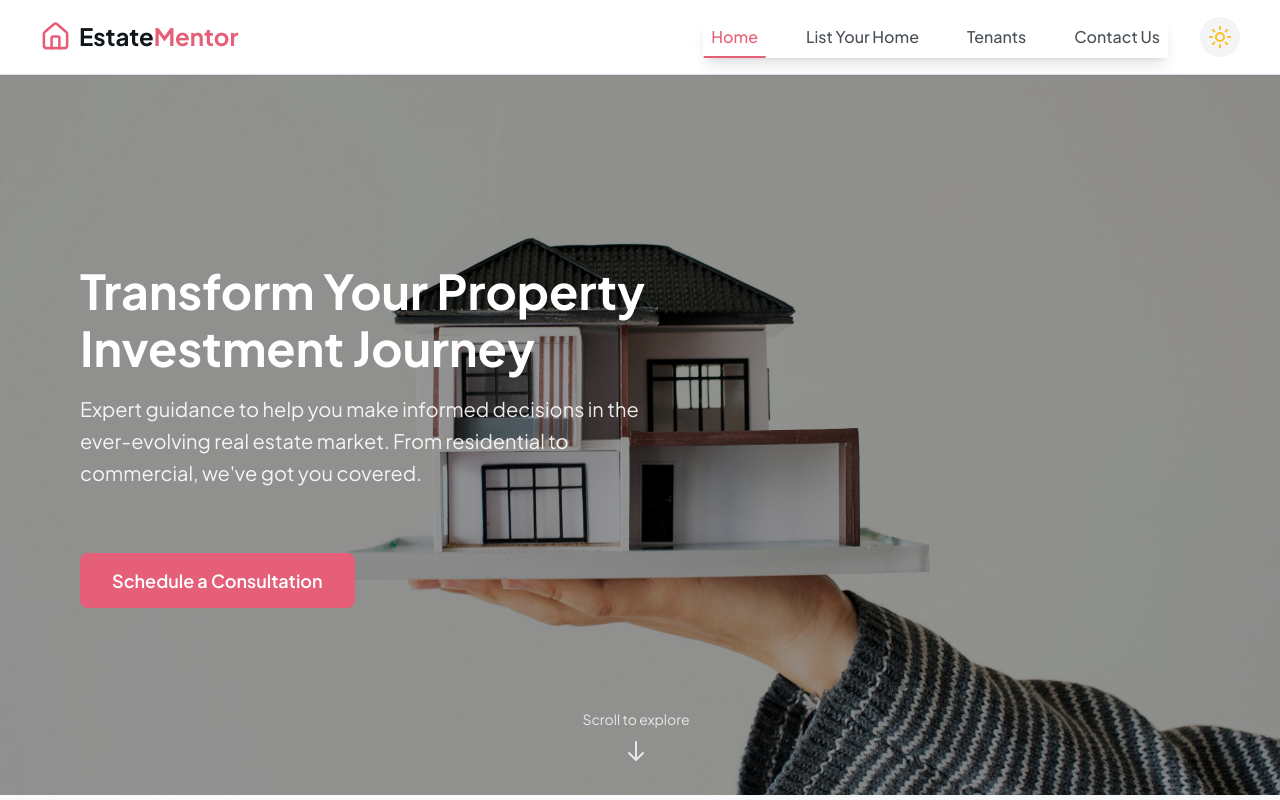
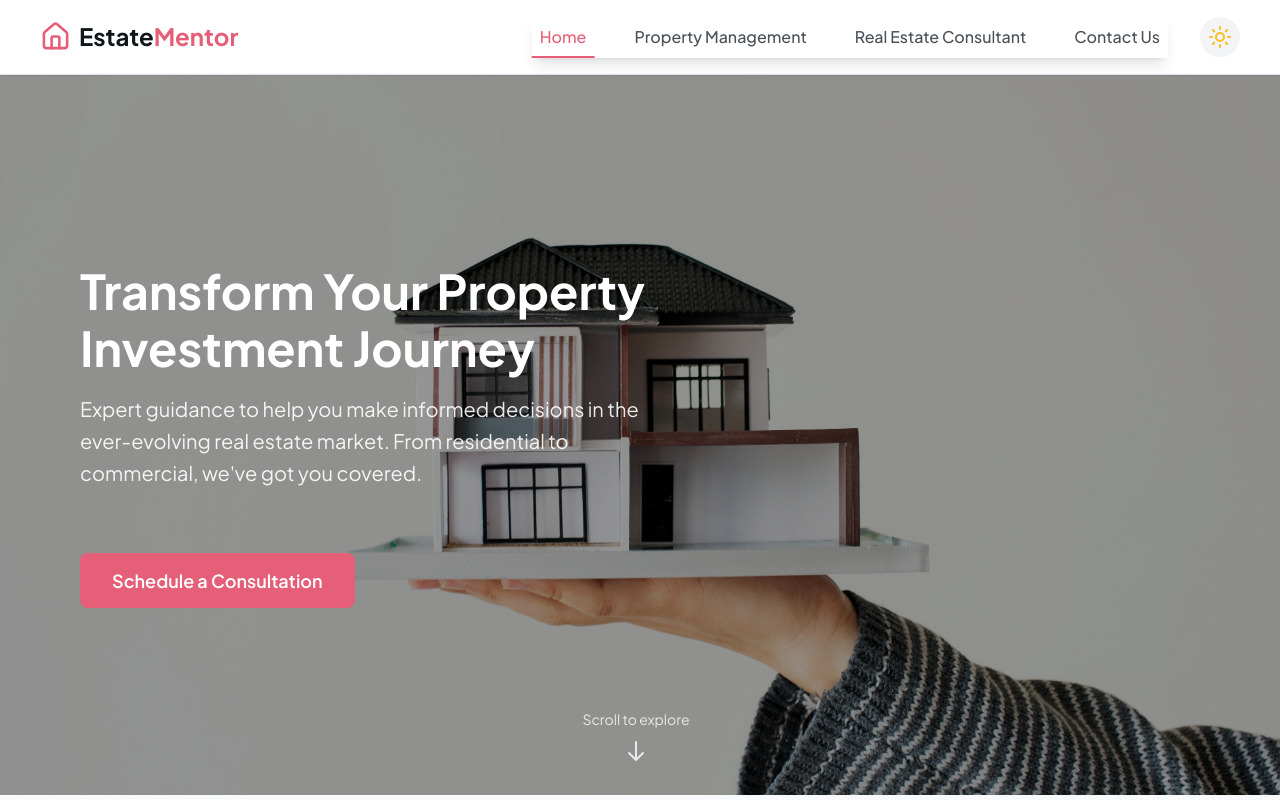
Before and after one commit to kishansrivastava-ks/estate-mentor, a React (Vite) app: page / in a window 1280 px wide. Shown: the top 800 px of the page. Built offline with nearby package versions, Linux system fonts and the light colour scheme.

Commit message:
changes made

```diff
--- a/src/App.jsx
+++ b/src/App.jsx
@@ -17,8 +17,8 @@ function App() {
           <Route path="/" element={<Layout />}>
             <Route path="" element={<Home />} />
             <Route path="contact" element={<Contact />} />
-            <Route path="tenants" element={<Tenants />} />
-            <Route path="list-your-home" element={<ListYourHome />} />
+            <Route path="real-estate-consultant" element={<Tenants />} />
+            <Route path="property-management" element={<ListYourHome />} />
           </Route>
         </Routes>
       </BrowserRouter>
--- a/src/components/NavBar.jsx
+++ b/src/components/NavBar.jsx
@@ -175,8 +175,8 @@ const NavBar = () => {
 
   const navItems = [
     { title: "Home", path: "/" },
-    { title: "List Your Home", path: "/list-your-home" },
-    { title: "Tenants", path: "/tenants" },
+    { title: "Property Management", path: "/property-management" },
+    { title: "Real Estate Consultant", path: "/real-estate-consultant" },
     { title: "Contact Us", path: "/contact" },
   ];
 
```
